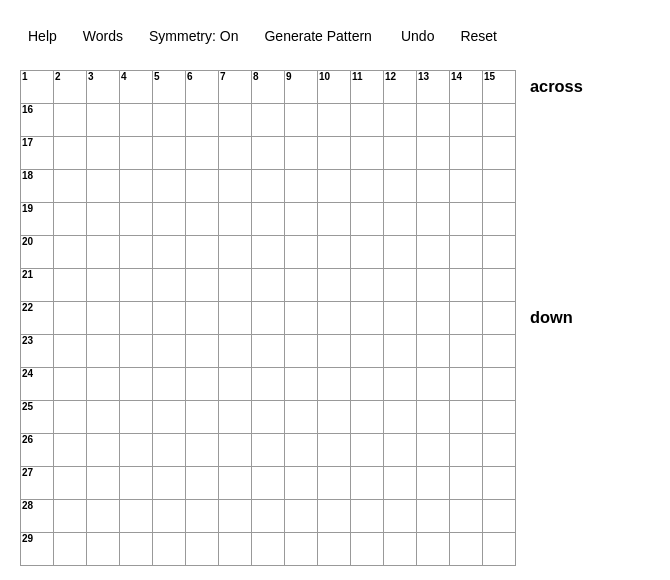
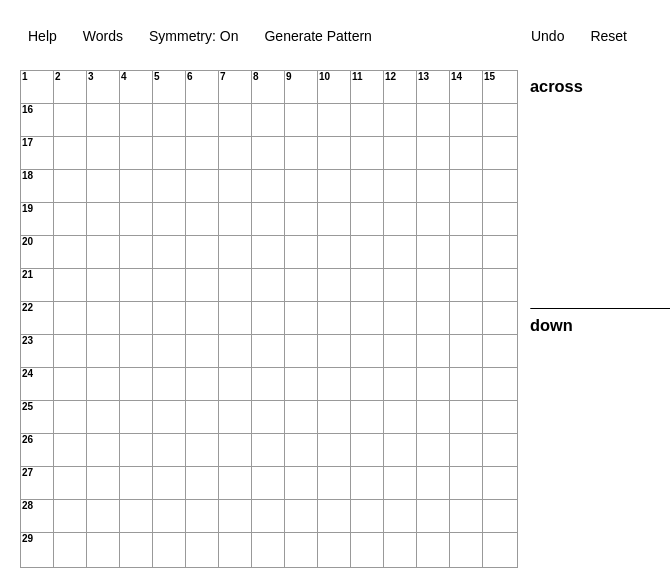
Before and after one commit to tatemunnich/crossword, a React (Create React App) app: page / in a window 1280 px wide. Shown: the top 580 px of the page, without its empty margins (0-670 px from the left). Built offline with nearby package versions, Linux system fonts and the light colour scheme.

Commit message:
fixed style merge

```diff
--- a/src/App.css
+++ b/src/App.css
@@ -70,13 +70,12 @@
   display: flex;
   flex-direction: row;
   margin-bottom: 20px;
-  width: 495px;
 }
 
 .menubar {
   display: flex;
   flex-direction: row;
-  width: 495px;
+  width: 625px;
   justify-content: space-between;
 }
 
@@ -90,7 +89,7 @@
   padding: 8px;
 }
 
-.menu-button:hover {
+.menu-button:hover, .menu-button:focus {
   background-color: #c9e4ff;
 }
 
@@ -148,6 +147,11 @@
   margin-left: 20px;
 }
 
+hr {
+  border-top: 1px solid black;
+  border-bottom: none;
+}
+
 .suggestion-box {
   margin-bottom: 15px;
   font-size: 15px;
--- a/src/components/Panel.js
+++ b/src/components/Panel.js
@@ -53,7 +53,7 @@
             <div className={"suggestion-box"} onMouseDown={e => onSuggestionClick(e, true)}>
                 {acrossList}
             </div>
-
+            <hr/>
             <div className={"suggestion-word"}>
                 <h3>{labels[1]} down</h3>
                 <h5>{words[1].replaceAll(" ", "-")}</h5>
--- a/src/components/Square.js
+++ b/src/components/Square.js
@@ -32,7 +32,7 @@
                     </label>
                     : null
                 }
-                <button
+                <div
                     tabIndex={-1}
                     className={this.classStyle()}
                     id={this.props.index}
@@ -42,7 +42,7 @@
                     aria-label={this.ariaLabel()}
                 >
                     {this.props.value}
-                </button>
+                </div>
             </td>
         );
     }
```
